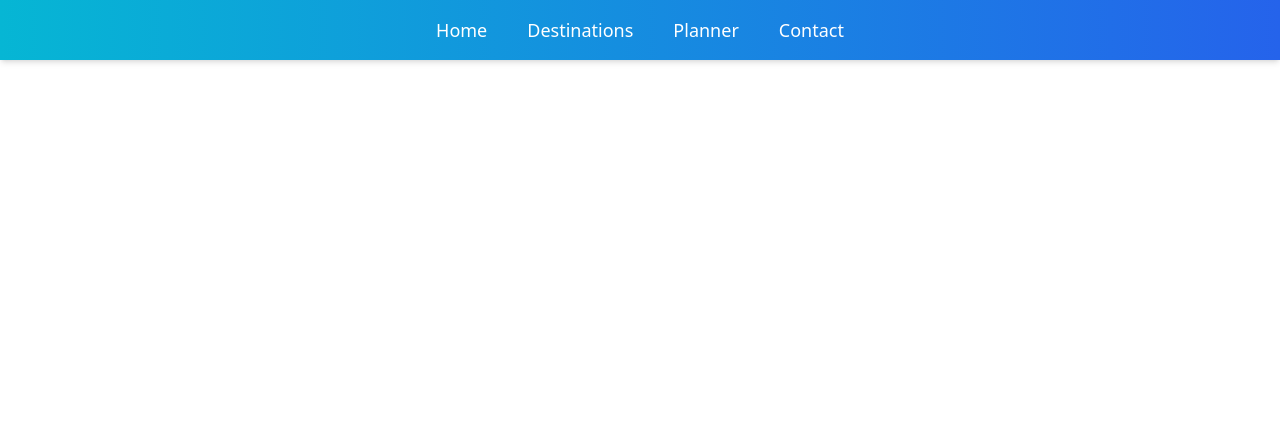
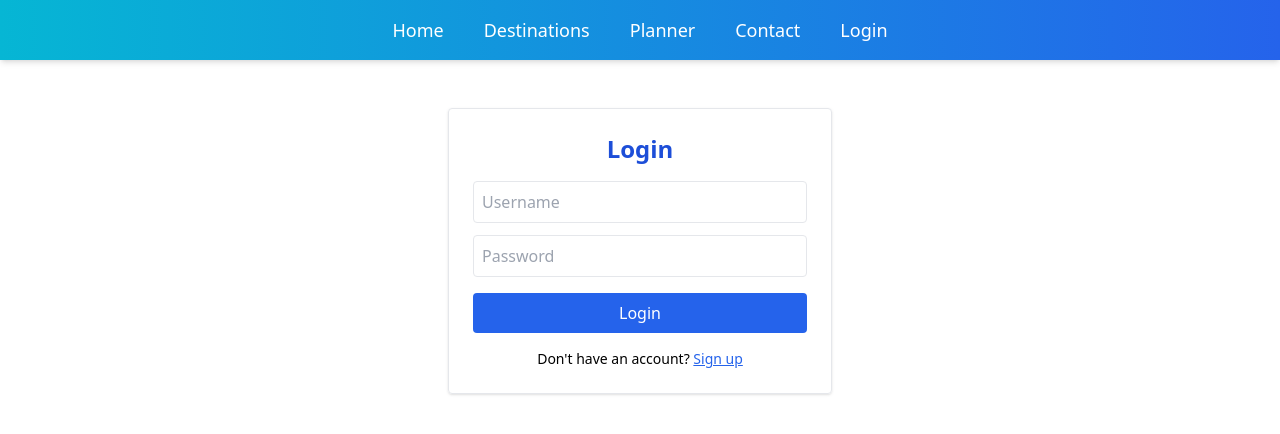
Before and after one commit to andrewsigei-hub/destinova-frontend, a React (Vite) app: page /profile in a window 1280 px wide. Shown: the top 434 px of the page. Built offline with nearby package versions, Linux system fonts and the light colour scheme.

Commit message:
Added a login, profile files and added comments to the components.

```diff
--- a/db.json
+++ b/db.json
@@ -1,4 +1,13 @@
 {
+  "users":[
+    {
+       "id":1,
+       "username": "hidaya",
+       "email": "hidaya@gmail.com",
+       "password": "12354",
+       "image":"https://img.freepik.com/premium-vector/user-profile-icon-flat-style-member-avatar-vector-illustration-isolated-background-human-permission-sign-business-concept_157943-15752.jpg?semt=ais_hybrid&w=740&q=80"
+  }
+  ],
   "contacts": [
     {
       "name": "Enock",
--- a/src/App.jsx
+++ b/src/App.jsx
@@ -1,4 +1,4 @@
-import React from "react";
+import React, { useEffect, useState } from "react";
 import Navbar from "./Components/Navbar";
 import Destinations from "./pages/Destinations";
 import Contact from "./pages/Contact";
@@ -7,19 +7,46 @@ import TravelPlanner from "./pages/TravelPlanner"; // Import the new Planner pag
 import { ToastContainer } from "react-toastify";
 import "react-toastify/dist/ReactToastify.css"; // Important: import toast styles
 import { Routes, Route } from "react-router-dom";
+import Login from "./Components/Login";
+import Profile from "./pages/Profile";
 
 function App() {
+  const [user, setUser] = useState(null)
+// load user from json
+  useEffect(() => {
+    const saved= JSON.parse(localStorage.getItem("user"));
+    if (saved) setUser(saved);
+  }, [])
+
+
+  const handleLogout = () => {
+    localStorage.removeItem("user");
+    setUser(null);
+  };
   return (
     <div>
-      <Navbar />
+      <Navbar user={user} />
       <Routes>
         <Route path="/" element={<HomePage />} />
+        {/* Destinations route */}
         <Route path="/destinations" element={<Destinations />} />
+        {/* Contact route */}
         <Route path="/contact" element={<Contact />} />
+        {/* Planner route */}
         <Route path="/planner" element={<TravelPlanner />} />{" "}
-        {/* Added route */}
+        {/* Profile route */}
+        <Route path="/profile"
+           element={
+            user ? (
+              <Profile user={user} onLogout={handleLogout} />
+             ) : (
+                //  if a user is not loggen in the login form is displayed instead of the profile.
+              <Login/>
+            )
+          }
+        />
+
       </Routes>
-
       {/* Toast notifications container */}
       <ToastContainer position="top-center" autoClose={2000} />
     </div>
--- a/src/Components/AddDestinationForm.jsx
+++ b/src/Components/AddDestinationForm.jsx
@@ -24,11 +24,11 @@ function AddDestinationForm({ onAdd }) {
 // Sets new destination to formData
     const newDestination = {
       ...formData,
-      id: Date.now(), // generate a unique id
+      id: Date.now(),
     };
 
     onAdd(newDestination);
-
+// Form Data is reset
     setFormData({
       name: "",
       image: "",
--- /dev/null
+++ b/src/Components/Login.jsx
@@ -0,0 +1,138 @@
+import React, { useState, useEffect } from "react"
+import Profile from "../pages/Profile";
+
+function Login({ onLogin }) {
+  // Sets use state for userame, email, password, user info and logging in section.
+  const [username, setUsername] = useState("");
+  const [email, setEmail] = useState("");
+  const [password, setPassword] = useState("");
+  const [user, setUser] = useState(null);
+  const [isLoggingIn, setIsLoggingIn] = useState(true); // toggle between login/signup
+
+  // Check localStorage for existing user
+  useEffect(() => {
+    const savedUser = JSON.parse(localStorage.getItem("user"));
+    if (savedUser) setUser(savedUser);
+  }, []);
+// handles login when a user fills the login form
+  const handleLogin = (e) => {
+    e.preventDefault();
+
+    fetch( `http://localhost:3000/users?username=${username}`)
+      .then((res) => res.json())
+      .then((users) => {
+        // uses password to find users
+        const found = users.find((u) => u.password === password);
+        if (found) {
+          setUser(found);
+          localStorage.setItem("user", JSON.stringify(found));
+          onLogin(found);
+        } else {
+          // this message is displayed when a user eters invalid password or username
+          alert("Invalid username or password");
+        }
+      });
+  };
+// This function handles user sign up and posts it to the json file
+  const handleSignup = (e) => {
+    e.preventDefault();
+
+    const newUser = {
+      username,
+      email,
+      password,
+      image: `https://img.freepik.com/premium-vector/user-profile-icon-flat-style-member-avatar-vector-illustration-isolated-background-human-permission-sign-business-concept_157943-15752.jpg?semt=ais_hybrid&w=740&q=80${username}`
+    };
+
+    fetch("http://localhost:3000/users", {
+      method: "POST",
+      headers: { "Content-Type": "application/json" },
+      body: JSON.stringify(newUser),
+    })
+      // After a user signs in the user is setthe new user info and the pprofile is updated with the user info
+      .then((res) => res.json())
+      .then((data) => {
+        setUser(data);
+        localStorage.setItem("user", JSON.stringify(data));
+        onLogin(data);
+      });
+  };
+// if a user is found , the profile is displayed.
+  if (user) {
+    return (
+     <Profile />
+    );
+  }
+
+  return (
+    <div className="max-w-sm mx-auto mt-12 p-6 border rounded shadow">
+      <h2 className="text-2xl font-bold mb-4 text-center text-blue-700">
+        {isLoggingIn ? "Login" : "Sign Up"}
+      </h2>
+      {/* This forms deals with user login or sign up depending on their status(whether they have an account or not) */}
+      <form onSubmit={isLoggingIn ? handleLogin : handleSignup}>
+        <input
+          type="text"
+          placeholder="Username"
+          className="w-full mb-3 p-2 border rounded"
+          value={username}
+          onChange={(e) => setUsername(e.target.value)}
+          required
+        />
+        {/* conditionally renders the email fiels for new users. */}
+        {!isLoggingIn && (
+          <input
+            type="email"
+            placeholder="Email"
+            className="w-full mb-3 p-2 border rounded"
+            value={email}
+            onChange={(e) => setEmail(e.target.value)}
+            required
+          />
+        )}
+        {/* Is rendered in both forms */}
+        <input
+          type="password"
+          placeholder="Password"
+          className="w-full mb-4 p-2 border rounded"
+          value={password}
+          onChange={(e) => setPassword(e.target.value)}
+          required
+        />
+        <button
+          type="submit"
+          className="w-full bg-blue-600 text-white py-2 rounded hover:bg-blue-700 transition"
+        >
+          {/* The button displayes the login when a user logs in, and it displayes signup when a user signs up */}
+          {isLoggingIn ? "Login" : "Sign Up"}
+        </button>
+      </form>
+      <p className="text-center mt-4 text-sm">
+        {/* THis message is also conditionally rendered*/}
+        {isLoggingIn ? (
+          <>
+            Don't have an account?{" "}
+            <button
+              onClick={() => setIsLoggingIn(false)}
+              className="text-blue-600 underline"
+            >
+              Sign up
+            </button>
+          </>
+        ) : (
+          <>
+            Already have an account?{" "}
+            <button
+              onClick={() => setIsLoggingIn(true)}
+              className="text-blue-600 underline"
+            >
+              Login
+            </button>
+          </>
+        )}
+      </p>
+    </div>
+  );
+}
+
+export default Login;
--- a/src/Components/Navbar.jsx
+++ b/src/Components/Navbar.jsx
@@ -1,7 +1,7 @@
 import { Link } from "react-router-dom";
 import React from "react";
 
-export default function Navbar() {
+export default function Navbar({ user }) {
   return (
     <nav className="bg-gradient-to-r from-cyan-500 to-blue-600 shadow-md text-white py-4">
       <ul className="flex justify-center gap-10 text-lg font-medium">
@@ -37,6 +37,25 @@ export default function Navbar() {
             Contact
           </Link>
         </li>
+        <li>
+          {user ? (
+            <Link
+              to="/profile"
+              className="flex items-center space-x-2 hover:opacity-80 transition "
+            >
+              <img
+                src={user.image}
+                alt="avatar"
+                className="w-8 h-8 rounded-full border-2 border-white"
+              />
+              <span>Hi, {user.username} 👋</span>
+            </Link>
+          ) : (
+            <Link to="/login" className="hover:text-gray-200">
+              Login
+            </Link>
+          )}
+        </li>
       </ul>
     </nav>
   );
--- a/src/Components/Sidebar.jsx
+++ b/src/Components/Sidebar.jsx
@@ -1,6 +1,8 @@
 import React from "react";
+// Side bar is rendered to display categories and filter according to the chosen category
+// THe destructured props are provided to the sidebar by the parent component (Destinations)
+function Sidebar({ selectedCategory, onSelectCategory }) {
 
-function Sidebar({ selectedCategory, onSelectCategory }) {
   const categories = [
     "All",
     "Beach",
--- /dev/null
+++ b/src/pages/Profile.jsx
@@ -0,0 +1,28 @@
+import React from "react";
+// This is the profile page that is displayed when the user logs in or signs up.
+function Profile({ user, onLogout }) {
+  if (!user) {
+    return <p className="text-center mt-10">You’re not logged in.</p>;
+  }
+
+  return (
+    <div className="max-w-md mx-auto mt-12 p-6 border rounded shadow text-center">
+      <img
+        src={user.image}
+        alt="User Avatar"
+        className="w-24 h-24 rounded-full mx-auto mb-4"
+      />
+      <h2 className="text-2xl font-semibold mb-2">{user.username}</h2>
+      <p className="text-gray-500 mb-4">{user.email}</p>
+
+      <button
+        onClick={onLogout}
+        className="bg-red-500 text-white px-4 py-2 rounded hover:bg-red-600 transition"
+      >
+        Log Out
+      </button>
+    </div>
+  );
+}
+
+export default Profile;
```
Also changed, not shown: src/pages/Destinations.jsx (+16 -11 lines).
